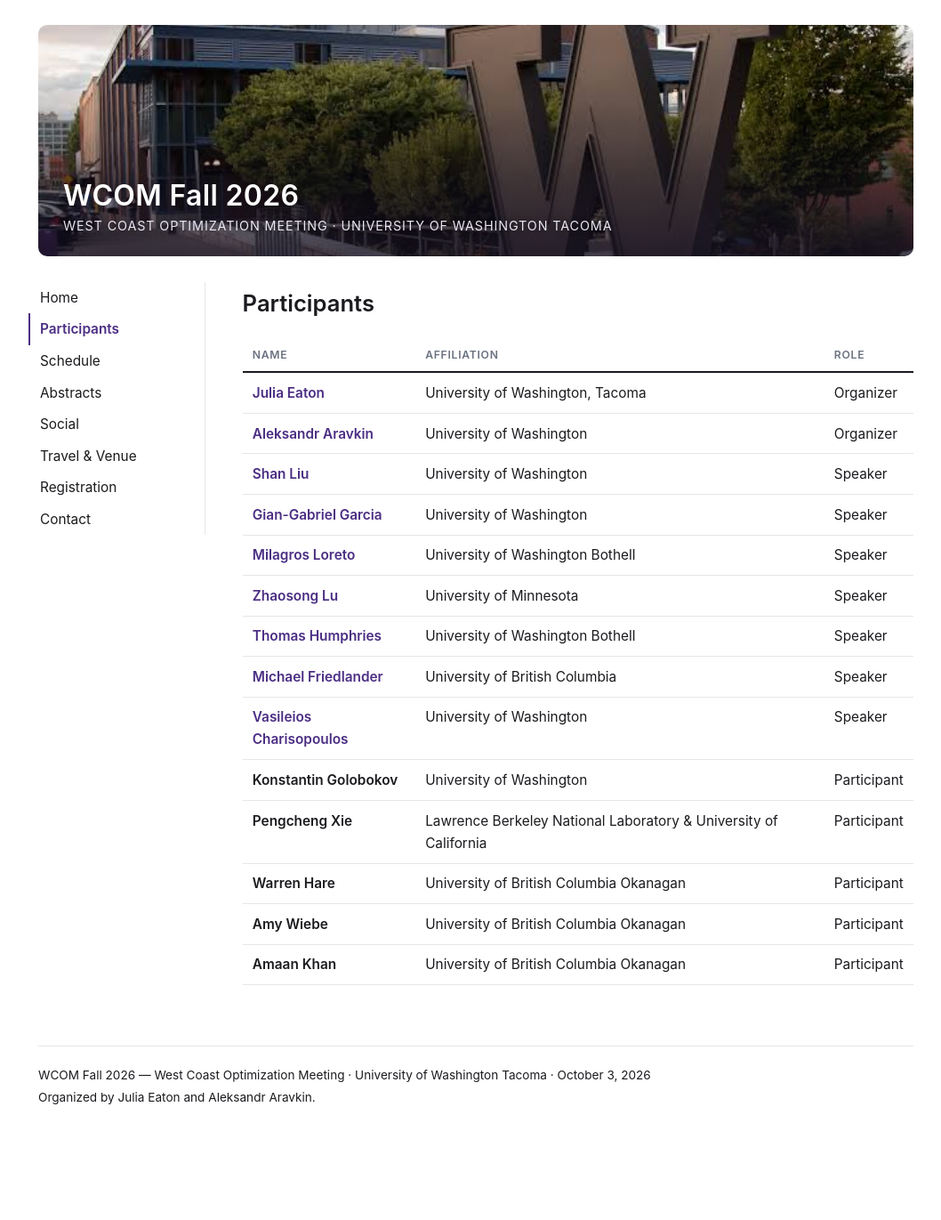
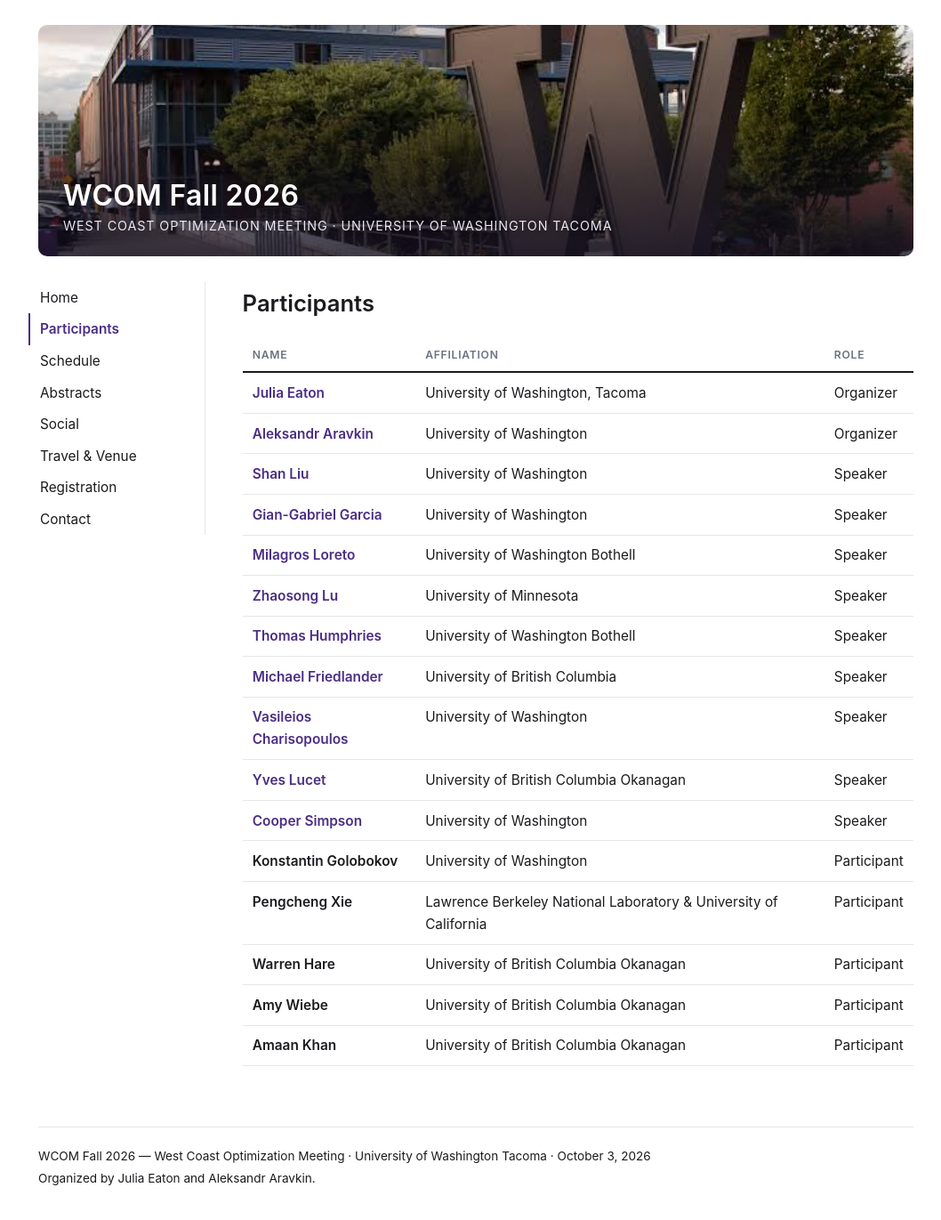
Before and after one commit to jreaton/wcom2026, a Jekyll site: the page built from _pages/participants.md, in a window 1280 px wide and 1386 px high. Shown: the top 1371 px of the window at 89% size, without its empty margins (105-1163 px from the left). Built offline with Jekyll 4.4.1, drawn with Linux system fonts in a browser that asks for light colours; part of the change alters nothing that is shown.

Commit message:
speaker update

```diff
--- a/_data/participants.yml
+++ b/_data/participants.yml
@@ -64,16 +64,16 @@
   url: "https://people.ece.uw.edu/vasilis/index.html"
 
 #8
-#- name: "Yves Lucet"
-#  affiliation: "University of British Columbia Okanagan"
-#  role: "Speaker"
-#  url: "https://cmps.ok.ubc.ca/about/contact/yves-lucet/"
+- name: "Yves Lucet"
+  affiliation: "University of British Columbia Okanagan"
+  role: "Speaker"
+  url: "https://cmps.ok.ubc.ca/about/contact/yves-lucet/"
 
 #9
-#- name: "Cooper XXX"
-#  affiliation: "University of Washington "
-#  role: "Speaker"
-#  url: " "
+- name: "Cooper Simpson"
+  affiliation: "University of Washington "
+  role: "Speaker"
+  url: "https://amath.washington.edu/people/cooper-simpson"
 
 #10
 #- name: "Aleksandr Aravkin"
--- a/_pages/abstracts.md
+++ b/_pages/abstracts.md
@@ -78,24 +78,23 @@ Abstract TBD
 </div>
 
 
-
-<!--
 <div class="abstract" markdown="1">
 ### TBD
 {: #talk-8 }
 <p class="by">Yves Lucet - University of British Colubmia Okanagan</p>
+<!--
 Abstract TBD
+-->
 </div>
--->
 
-<!--
 <div class="abstract" markdown="1">
 ### TBD
 {: #talk-9 }
-<p class="by">Cooper - University of Washington</p>
+<p class="by">Cooper Simpson - University of Washington</p>
+<!--
 Abstract TBD
+-->
 </div>
--->
 
 
 
```
